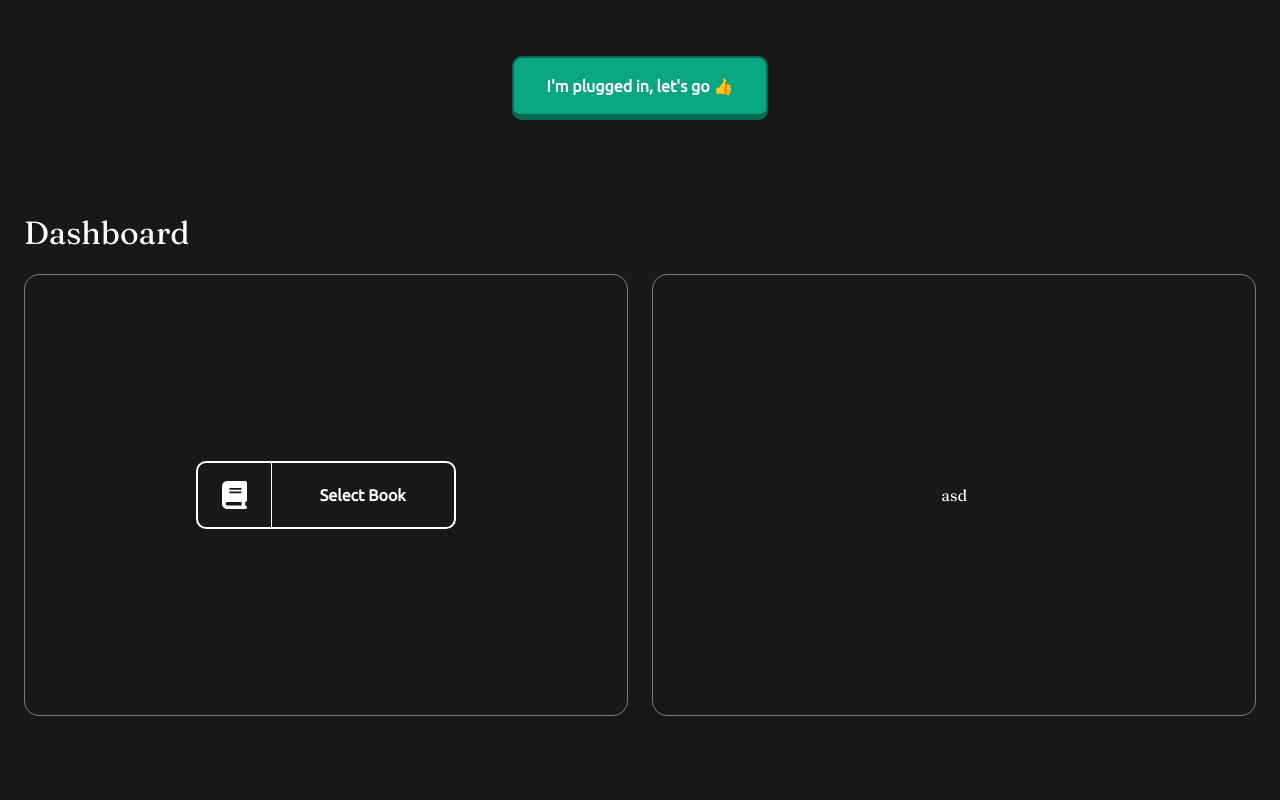
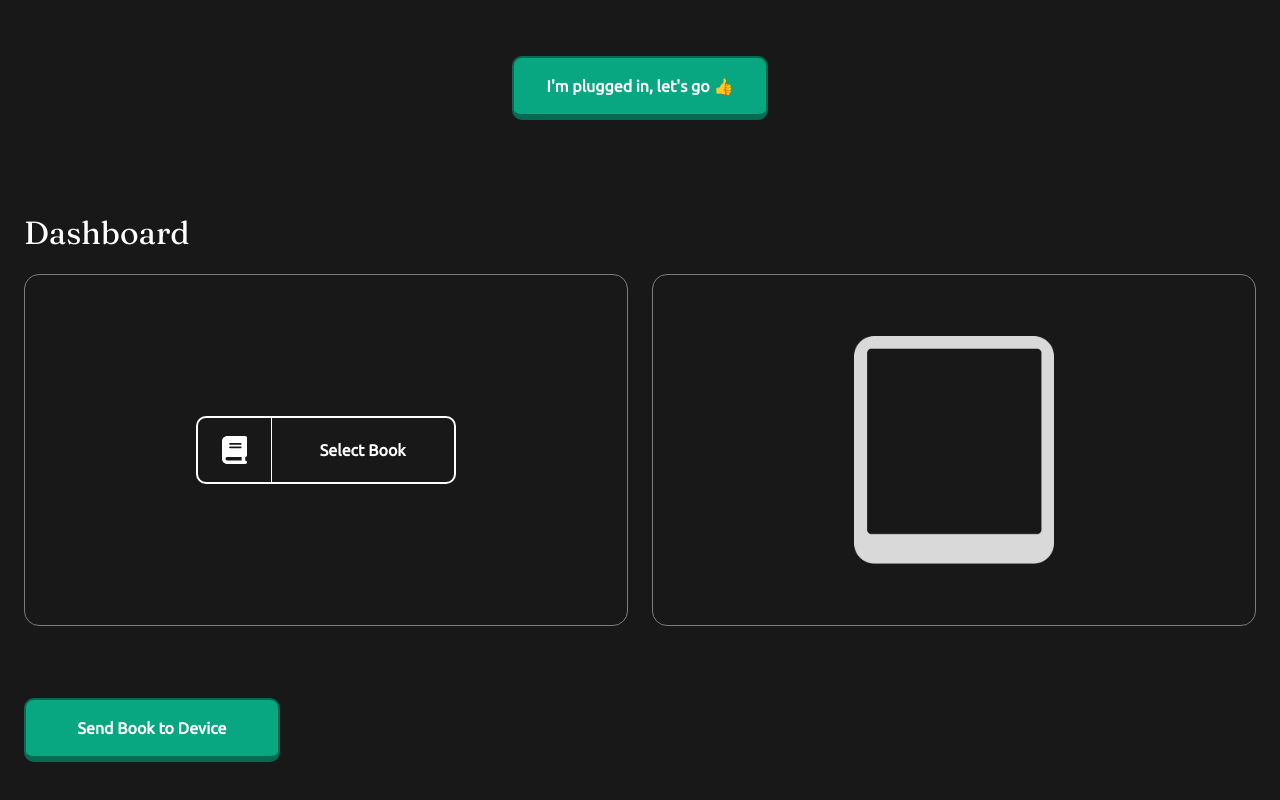
Before and after one commit to matteomiceli/runik-lite, a website built with Parcel: page src/index.html in a window 1280 px wide. Shown: the part 608-1408 px from the top of the page. Built offline with nearby package versions, Linux system fonts and the light colour scheme.

Commit message:
minor styling refactor

```diff
--- a/src/css/style.less
+++ b/src/css/style.less
@@ -47,6 +47,7 @@ main {
   font-family: "ubuntu", sans-serif;
   font-weight: bold;
   border-radius: 10px;
+  transition: all 50ms ease-in-out;
 }
 
 .btn-primary {
@@ -57,7 +58,6 @@ main {
   border-color: var(--green-dark);
   color: white;
   cursor: pointer;
-  transition: all 50ms ease-in-out;
 
   &:hover,
   &:focus {
@@ -153,7 +153,6 @@ main {
   grid-template-columns: 1fr 1fr;
   grid-template-rows: 1fr;
   gap: 2%;
-  height: 100%;
 
   .dash-left-right {
     display: flex;
--- a/src/index.html
+++ b/src/index.html
@@ -69,8 +69,17 @@
               <span id="file-select-text-container">Select Book</span>
             </label>
           </div>
-          <div class="dash-left-right">asd</div>
+          <div class="dash-left-right">
+            <img
+              style="max-width: 200px"
+              src="assets/reader.png"
+              alt="ereader"
+            />
+          </div>
         </div>
+        <button id="folder-picker" class="btn-lg btn-primary" type="button">
+          Send Book to Device
+        </button>
       </div>
     </main>
 
```
